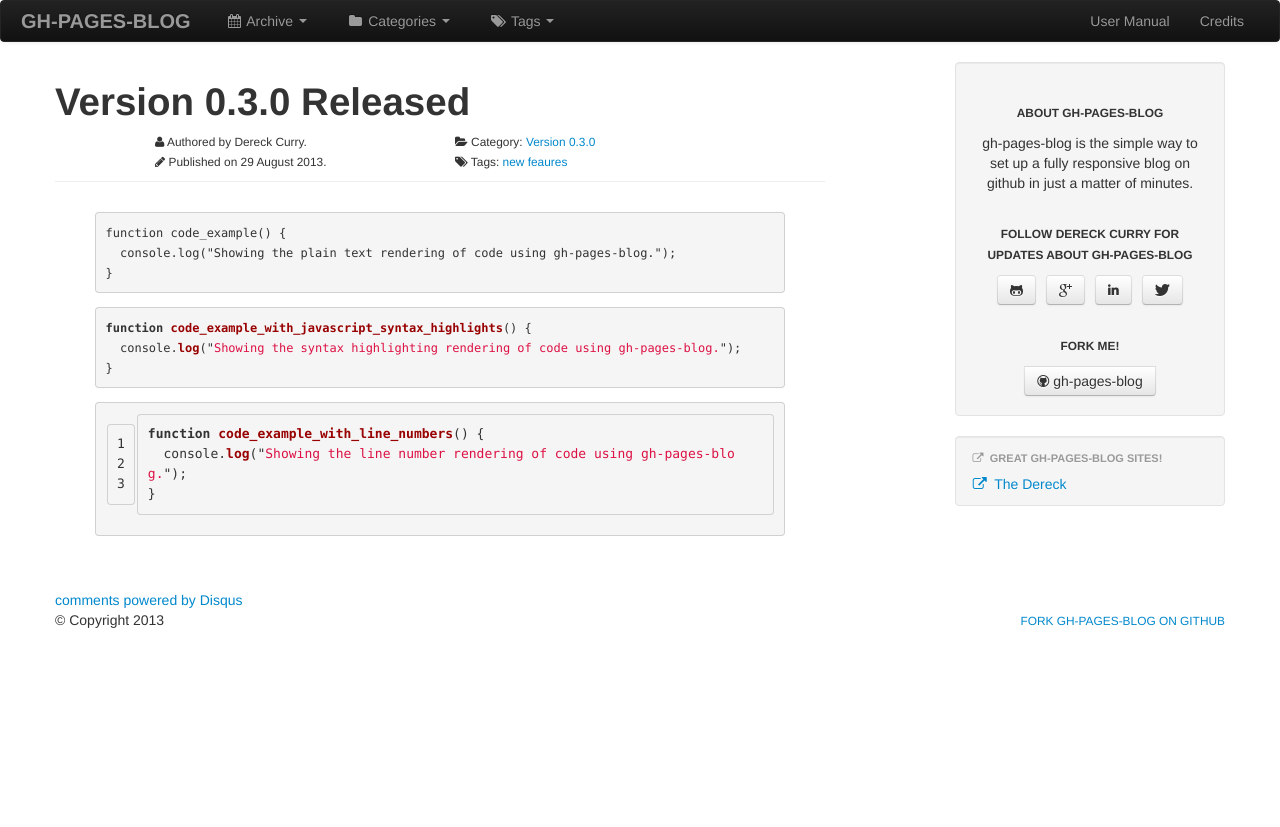
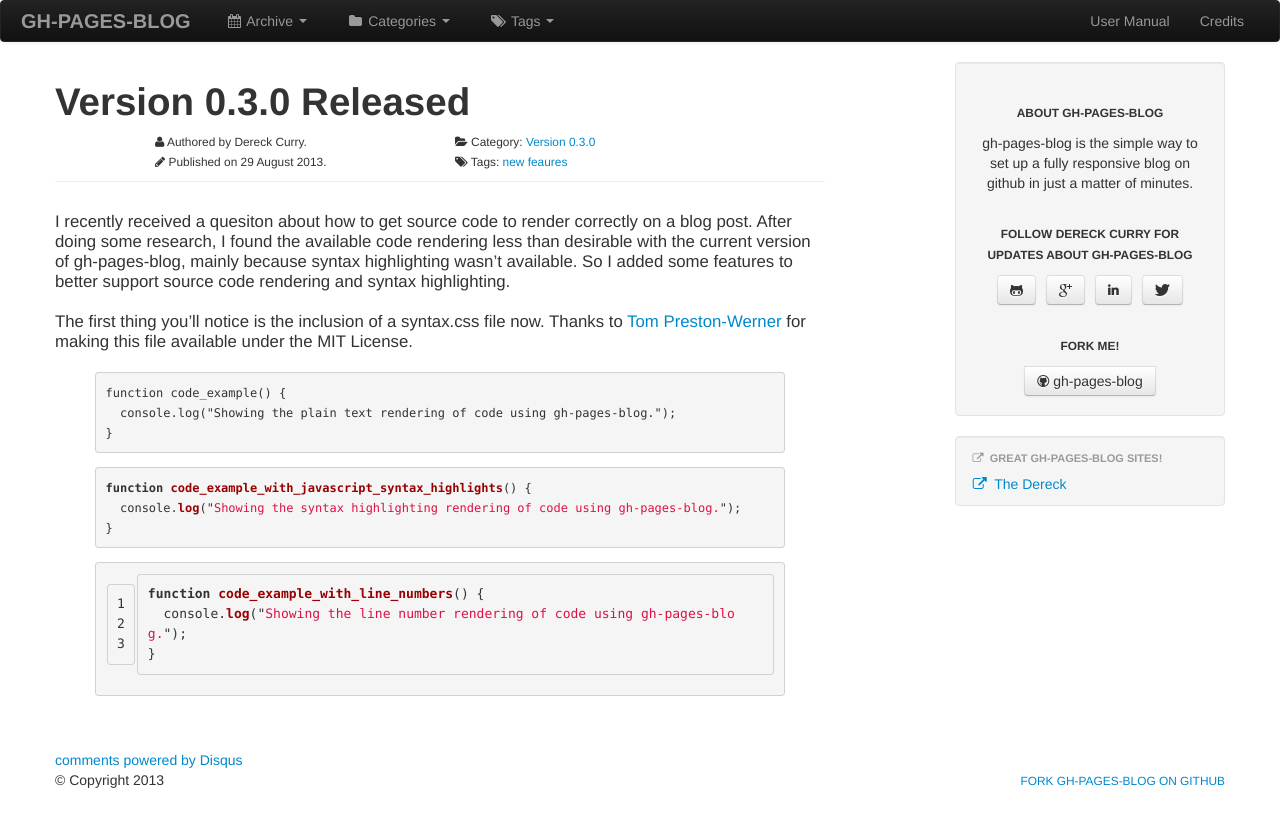
Before and after one commit to thedereck/gh-pages-blog, a Jekyll site: the page built from _posts/2013-08-29-version-0-3-0.md, in a window 1280 px wide. Shown: the top 827 px of the page. Built offline with Jekyll 4.4.1, drawn with Linux system fonts in a browser that asks for light colours; comment, search, counter and statistics services are not loaded.

Commit message:
Update 2013-08-29-version-0-3-0.md

```diff
--- a/_posts/2013-08-29-version-0-3-0.md
+++ b/_posts/2013-08-29-version-0-3-0.md
@@ -5,6 +5,10 @@
 tags :
   - new feaures
 ---
+
+I recently received a quesiton about how to get source code to render correctly on a blog post. After doing some research, I found the available code rendering less than desirable with the current version of gh-pages-blog, mainly because syntax highlighting wasn't available. So I added some features to better support source code rendering and syntax highlighting.
+
+The first thing you'll notice is the inclusion of a syntax.css file now. Thanks to [Tom Preston-Werner](https://github.com/mojombo/jekyll) for making this file available under the MIT License.
 
 {% highlight text %}
 function code_example() {
```
